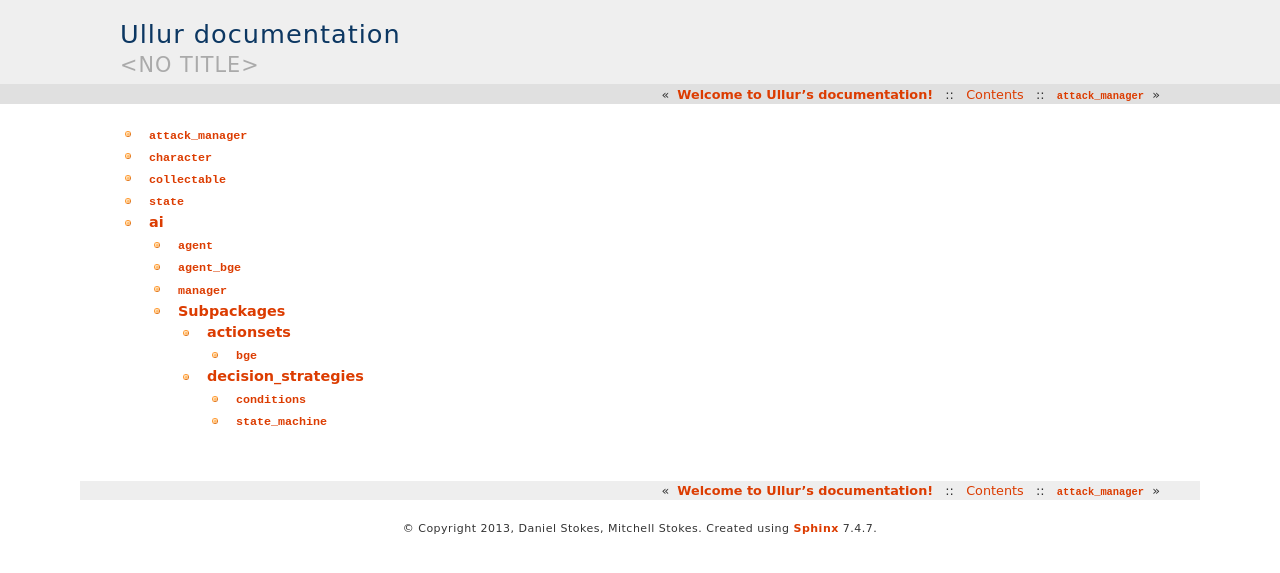
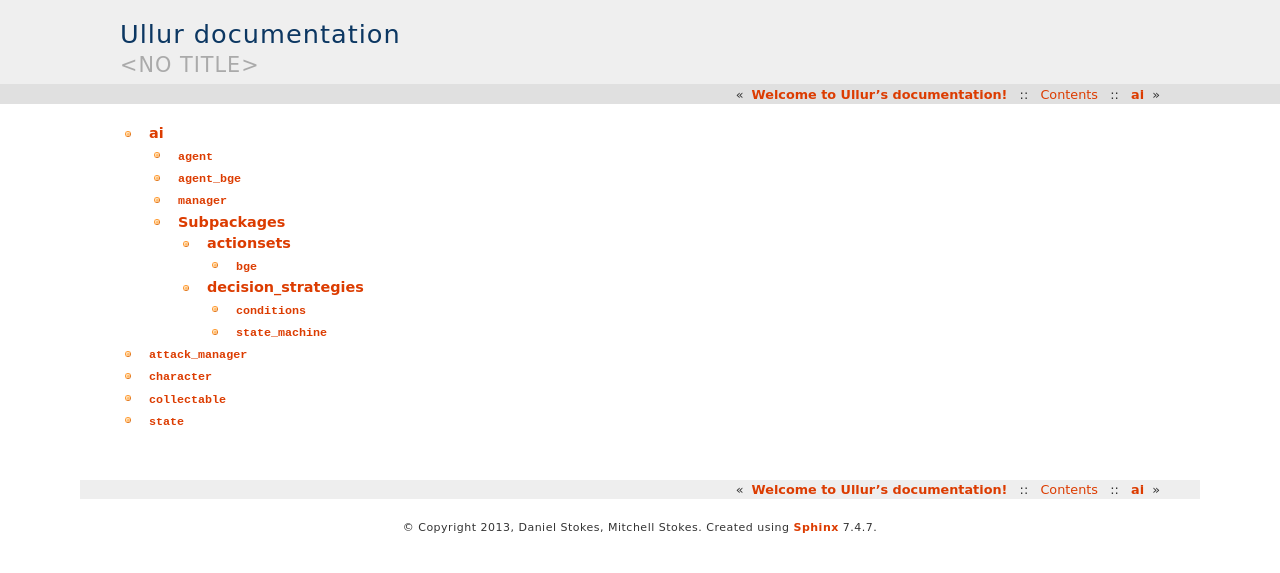
Before and after one commit to Moguri/ullur, a Sphinx documentation site: the page built from docs/api/modules.rst, in a window 1280 px wide. Shown: the top 573 px of the page. Built offline with Sphinx 7.4.7, drawn with Linux system fonts in a browser that asks for light colours.

```diff
--- a/docs/api/modules.rst
+++ b/docs/api/modules.rst
@@ -1,8 +1,7 @@
 .. toctree::
 
+   ai/modules
    attack_manager
    character
    collectable
    state
-
-   ai/modules
```
